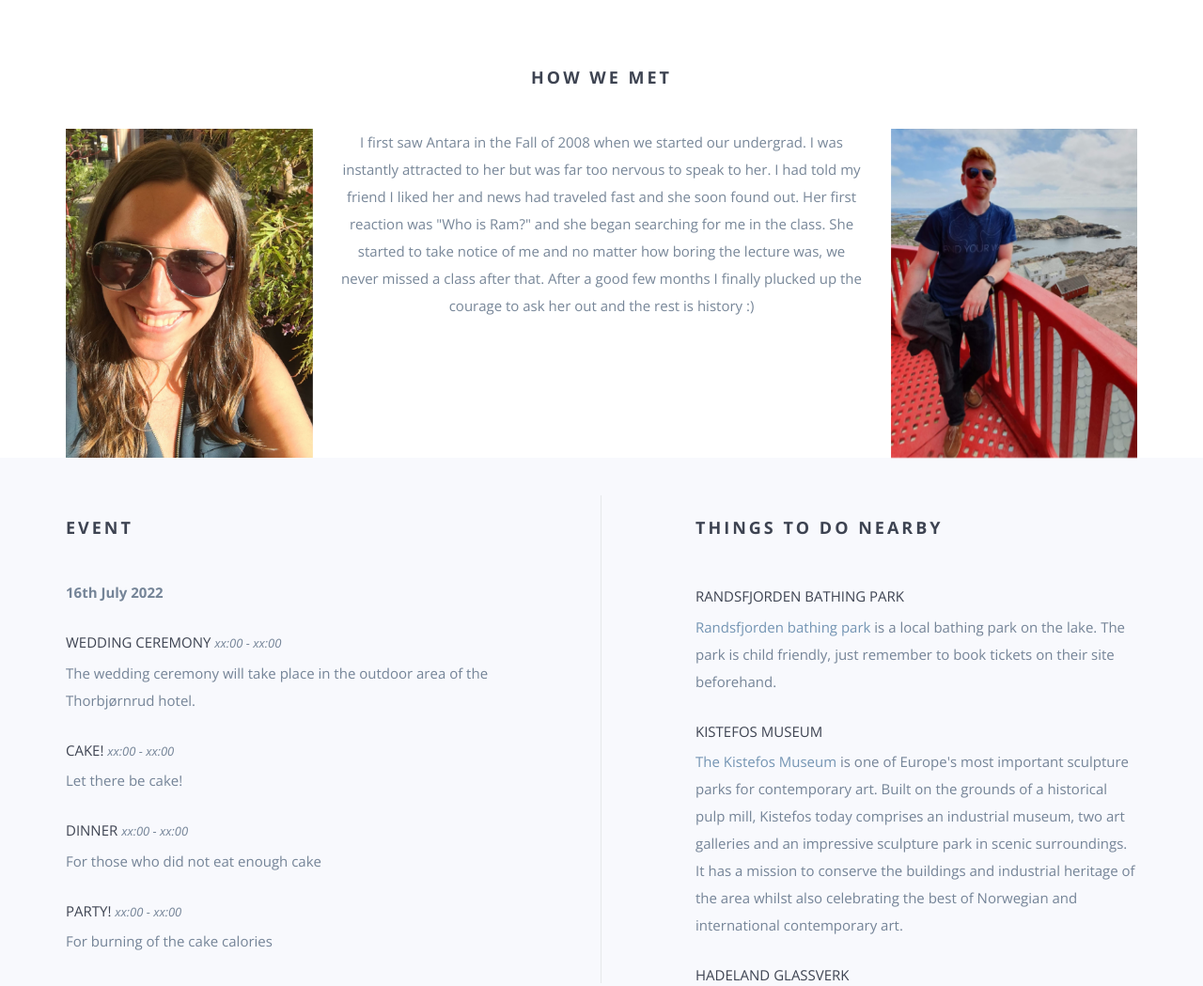
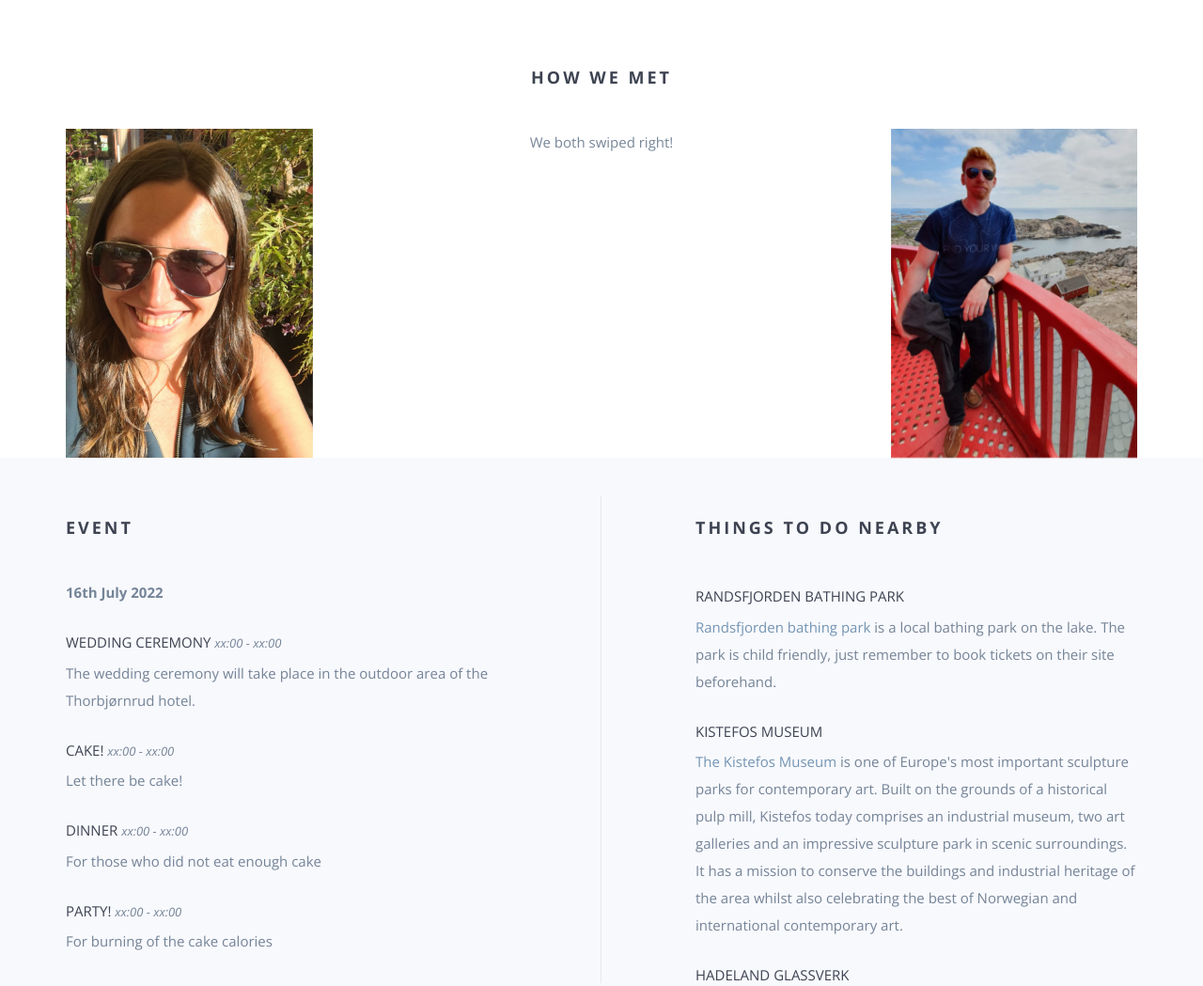
Before and after one commit to Tordja/tordja.github.io, a website: page index.html in a window 1280 px wide. Shown: the part 940-1989 px from the top of the page at 94% size. Drawn offline with nearby package versions, Linux system fonts and the light colour scheme; some packages are replaced by stand-ins of ours; a script that the page names is missing; files whose address does not match are found by name.

Commit message:
minor edits

```diff
--- a/index.html
+++ b/index.html
@@ -110,12 +110,7 @@
             <div class="col-md-3 hidden-sm hidden-xs"><img src="img/linnie_portrait.jpeg" class="wp1"></div>
             <div class="col-md-6">
                 <p>
-                    I first saw Antara in the Fall of 2008 when we started our undergrad. I was instantly attracted to
-                    her but was far too nervous to speak to her. I had told my friend I liked her and news had traveled
-                    fast and she soon found out. Her first reaction was "Who is Ram?" and she began searching for me in
-                    the class. She started to take notice of me and no matter how boring the lecture was, we never
-                    missed a class after that. After a good few months I finally plucked up the courage to ask her out
-                    and the rest is history :)
+                    We both swiped right!
                 </p>
             </div>
             <div class="col-md-3 hidden-sm hidden-xs"><img src="img/tord_portrait.jpeg" class="wp2"></div>
@@ -308,6 +303,7 @@
                         <div class="col-md-6">
                             <h5>Tord Jacobsen</h5>
                             <p><i class="fa fa-mobile"></i> <a href="tel://+4741001223">+47 41001223</a></p>
+                            <p><i class="fa fa-envelope-square"></i><a href="mailto: tordja88@gmail.com"> tordja88@gmail.com</a></p>
                         </div>
                     </div>
                     <div class="row text-center">
```
